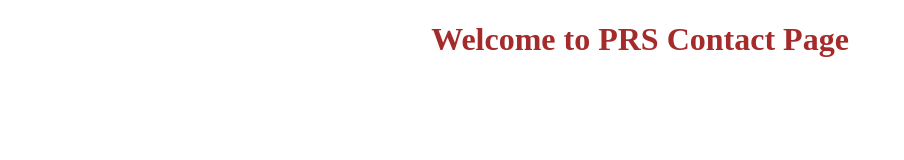
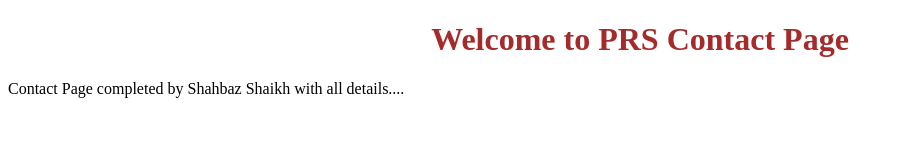
Before and after one commit to sbzpatel/PRSWebsite, a plain HTML site: page contact.html in a window 1280 px wide. Shown: the whole page, without its empty margins (0-904 px from the left). Drawn offline with Linux system fonts and the light colour scheme.

Commit message:
contact page completed

```diff
--- a/contact.html
+++ b/contact.html
@@ -7,5 +7,7 @@
 </head>
 <body>
     <h1 style="text-align: center; color: brown;">Welcome to PRS Contact Page</h1>
+
+    <p>Contact Page completed by Shahbaz Shaikh with all details....</p>
 </body>
 </html>
```
